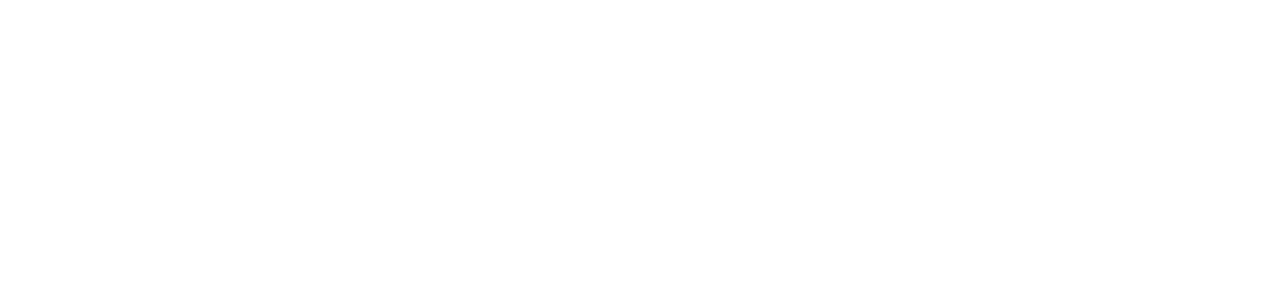
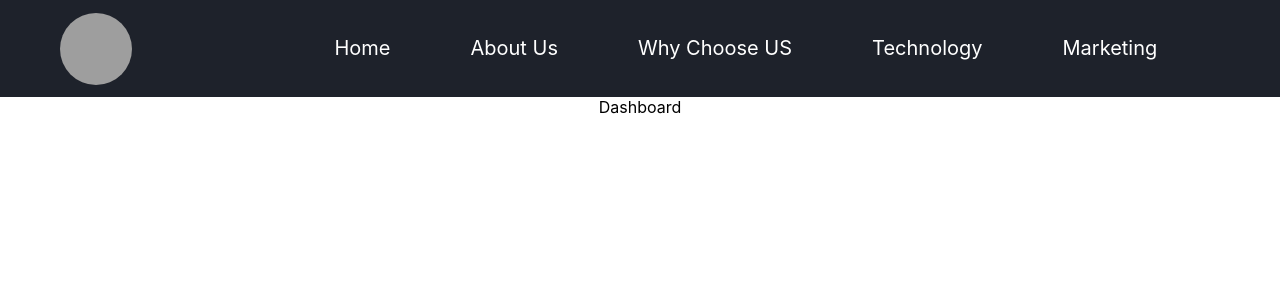
Before and after one commit to Tsebo200/ArcaneEdge, a React (Create React App) app in the folder client/: page / in a window 1280 px wide. Shown: the top 300 px of the page. Built offline with nearby package versions, Linux system fonts and the light colour scheme; grey boxes are pictures that could not be loaded.

Commit message:
Nav Almost Done

```diff
--- a/client/package.json
+++ b/client/package.json
@@ -8,7 +8,8 @@
     "react": "^19.0.0",
     "react-dom": "^19.0.0",
     "react-router-dom": "^7.1.5",
-    "react-scripts": "5.0.1"
+    "react-scripts": "5.0.1",
+    "sass": "^1.84.0"
   },
   "scripts": {
     "start": "react-scripts start",
--- a/client/src/App/App.js
+++ b/client/src/App/App.js
@@ -1,9 +1,13 @@
 import './App.css';
+import { Route, Routes } from 'react-router-dom';
+import Dashboard from '../Pages/Dashboard/Dashboard'
 
 function App() {
   return (
     <div className="App">
-
+    <Routes>
+    <Route path="/" element={<Dashboard/>}/>
+    </Routes>
     </div>
   );
 }
--- /dev/null
+++ b/client/src/Components/Logo/Logo.jsx
@@ -0,0 +1,12 @@
+import React from 'react'
+import styles from '../Logo/Logo.module.scss'
+
+function Logo() {
+  return (
+    <>
+    <div className={styles.logo}></div>
+    </>
+  )
+}
+
+export default Logo
--- /dev/null
+++ b/client/src/Components/Logo/Logo.module.scss
@@ -0,0 +1,10 @@
+.logo{
+    width: 72px;
+    height: 72px;
+    margin-top: 13px;
+    margin-left: 60px;
+    border-radius: 360px;
+    background: red;
+    background-image: url('../');
+    float: left;
+}
--- /dev/null
+++ b/client/src/Components/NavBar/NavBar.jsx
@@ -0,0 +1,21 @@
+import React from 'react'
+import { Link } from 'react-router-dom';
+import styles from '../NavBar/NavBar.module.scss'
+import Logo from '../Logo/Logo';
+
+function NavBar() {
+  return (
+    <div className={styles.header}>
+        <Logo/>
+        <div className={styles.links_container}>
+            <Link to="/">Home</Link>
+            <Link to="/AboutUs">About Us</Link>
+            <Link to="/WhyChooseUs">Why Choose US</Link>
+            <Link to="/Technology">Technology</Link>
+            <Link to="/Marketing">Marketing</Link>
+        </div>
+    </div>
+  )
+}
+
+export default NavBar
--- /dev/null
+++ b/client/src/Components/NavBar/NavBar.module.scss
@@ -0,0 +1,60 @@
+@import '../../Scss/Style.scss';
+
+.header{
+width: 100vw;
+height: 97px;
+background: #1E222B;
+display: flex;
+    flex-direction: row;
+    flex-wrap: nowrap;
+    justify-content: center;
+    align-content: stretch;
+    align-items: flex-start;
+}
+
+a{
+    color: #FFFFFF;
+    text-decoration: none;
+    font-size: 20px;
+    padding-left: 80px;
+}
+
+a:hover{
+    color: white;
+}
+
+.links_container{
+    width: 90vw;
+    height: 5vh;
+    // background: red;
+    margin-top: 15px;
+    order: 0;
+    flex: 0 1 auto;
+    align-self: center;
+}
+
+a:visited{
+    color: #FFFFFF;
+    text-decoration: none;
+    font-size: 20px;
+    padding-left: 80px;
+}
+
+a:active{
+    color: #FFFFFF;
+    text-decoration: none;
+    font-size: 20px;
+    padding-left: 80px;
+}
+
+
+a:link {
+    text-decoration: none;
+}
+
+
+
+a:hover {
+    text-decoration: none;
+    color: white;
+}
--- /dev/null
+++ b/client/src/Pages/Dashboard/Dashboard.jsx
@@ -0,0 +1,16 @@
+import React from 'react'
+import NavBar from '../../Components/NavBar/NavBar'
+
+function Dashboard() {
+  return (<>
+
+    <NavBar/>
+    <div>Dashboard
+      <div className="yes"></div>
+    </div>
+    </>
+
+  )
+}
+
+export default Dashboard
```
Also changed, not shown: client/src/Scss/Style.scss (added), 1 other file (tests, documents, lock files or other folders).
